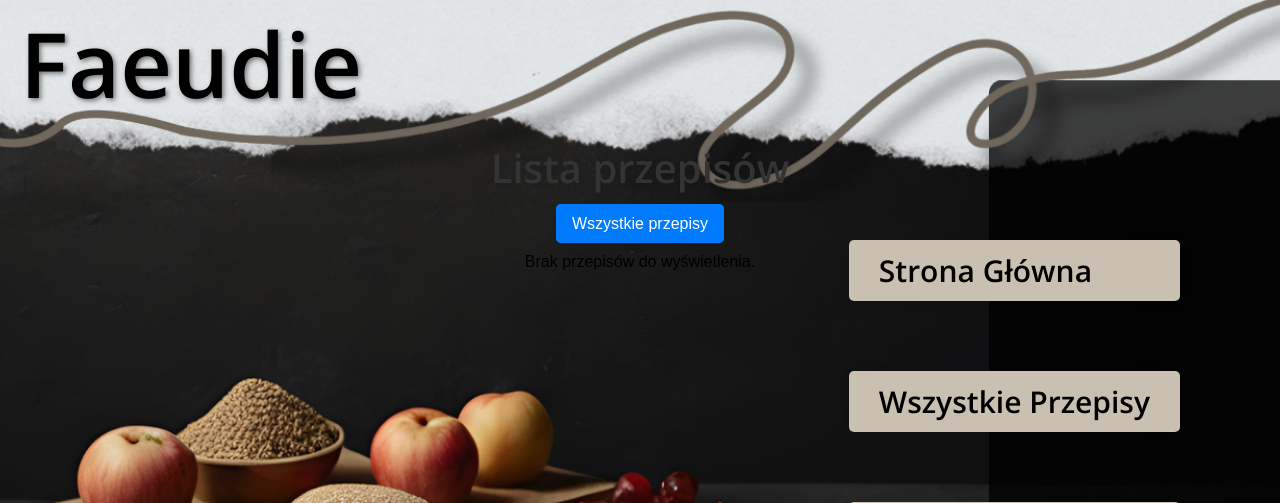
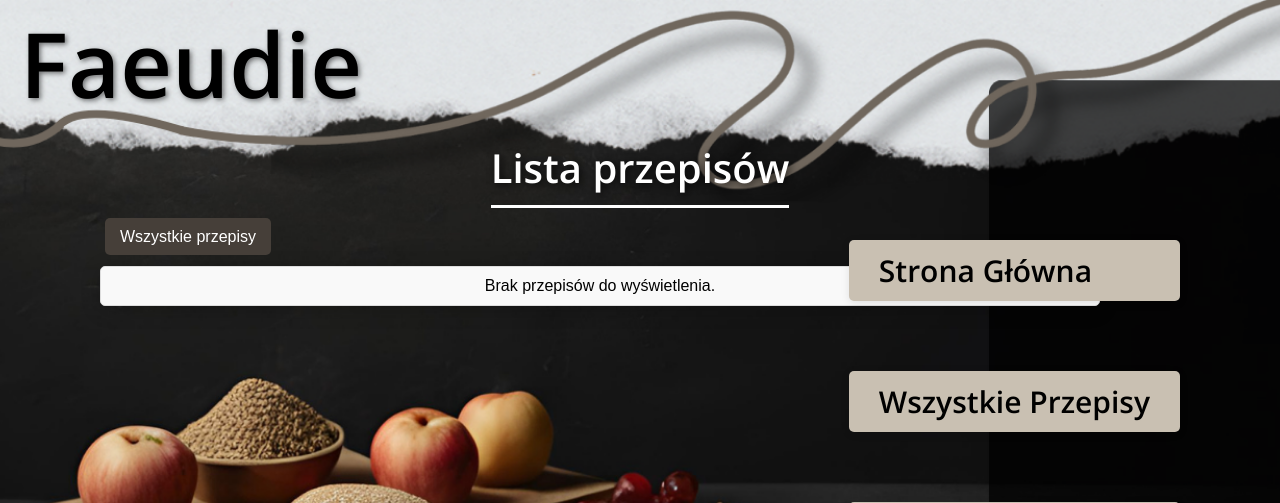
Before and after one commit to ObkaA/Faeudie, a PHP site: page /wszystkie_przepisy.php in a window 1280 px wide. Shown: the top 503 px of the page. Run offline with PHP 8.4, Linux system fonts and the light colour scheme; data that the repository does not hold is empty; some libraries are stand-ins or nearby versions.

Commit message:
Male zamiany stylistyczne zanim popsuje dodawanie skladnika

```diff
--- a/style.css
+++ b/style.css
@@ -327,3 +327,14 @@ ul li {
 .star-rating label:hover ~ label {
     color: gold;
 }
+
+.recipe-list-heading {
+    color: white;
+    text-shadow: 2px 2px 8px rgba(0,0,0,0.8);
+    border-bottom: 3px solid #ffffff;
+    padding-bottom: 10px;
+    width: fit-content;
+    margin: 140px auto 20px auto;
+    font-size: 40px;
+    font-weight: 800;
+}
--- a/wszystkie_przepisy.php
+++ b/wszystkie_przepisy.php
@@ -75,22 +75,22 @@ if ($show_only_makeable && $user_id) {
             border-top: 1px dashed #eee;
         }
         .filter-options {
-            text-align: center;
+            margin-left:100px;
             margin-bottom: 20px;
         }
         .filter-options a {
             padding: 10px 15px;
             margin: 0 5px;
-            border: 1px solid #007bff;
+            border: 1px solidrgb(65, 58, 55);
             border-radius: 5px;
             text-decoration: none;
-            color: #007bff;
+            color:rgb(59, 51, 51);
             background-color: #fff;
             transition: background-color 0.3s, color 0.3s;
         }
         .filter-options a.active,
         .filter-options a:hover {
-            background-color: #007bff;
+            background-color:rgb(70, 63, 57);
             color: #fff;
         }
     </style>
@@ -101,7 +101,8 @@ if ($show_only_makeable && $user_id) {
 
 <?php include 'menu.php'; ?>
 
-<h2 style="text-align:center; margin-top: 140px; ">Lista przepisów</h2>
+<h2 class="recipe-list-heading">Lista przepisów</h2>
+
 
 <div class="filter-options">
     <a href="wszystkie_przepisy.php" class="<?= !$show_only_makeable ? 'active' : '' ?>">Wszystkie przepisy</a>
@@ -111,7 +112,9 @@ if ($show_only_makeable && $user_id) {
 </div>
 
 <?php if (empty($recipes)): ?>
+    <div class="recipe">
     <p style="text-align: center;">Brak przepisów do wyświetlenia.</p>
+</div>
 <?php else: ?>
     <?php foreach ($recipes as $recipe): ?>
         <div class="recipe">
```
